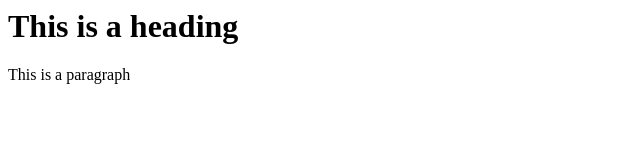
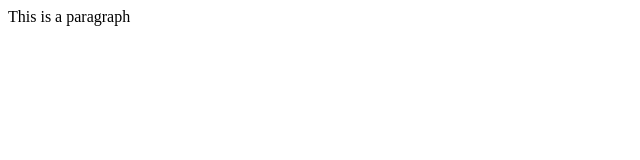
Before and after one commit to cvsam/cvtech, a plain HTML site: page index.html in a window 1280 px wide. Shown: the whole page, without its empty margins (0-640 px from the left). Drawn offline with Linux system fonts and the light colour scheme.

Commit message:
Deleted h1 tag

```diff
--- a/index.html
+++ b/index.html
@@ -4,7 +4,9 @@
 </head>
 
 <body>
-  <h1>This is a heading</h1>
+
+
+
   <p>This is a paragraph</p>
 </body>
 </html>
```
